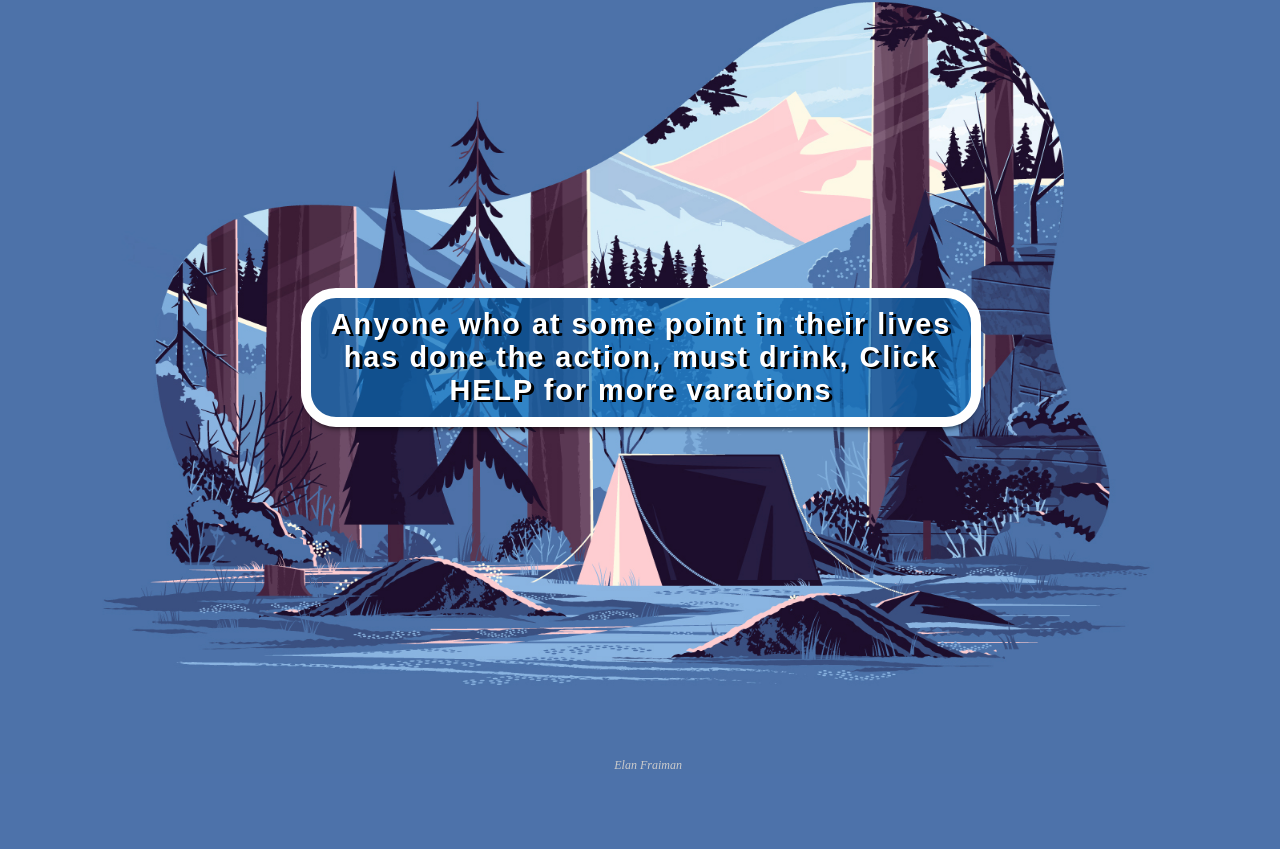
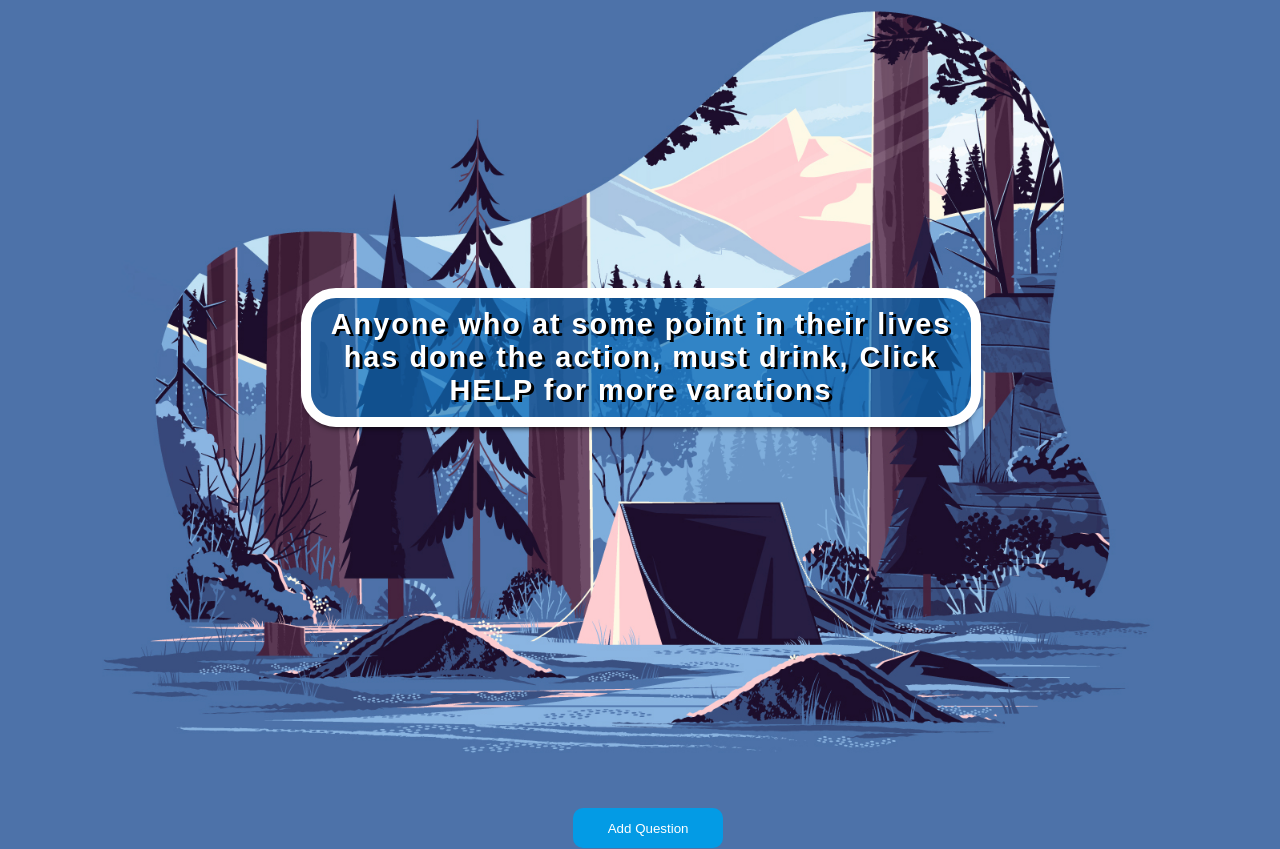
Before and after one commit to elfraim/neverHavei, a React (Create React App) app: page / in a window 1280 px wide. Shown: the part 111-960 px from the top of the page. Before the commit the page ends 885 px from the top, so only its background shows below. Built offline with nearby package versions, Linux system fonts and the light colour scheme.

Commit message:
Adding a custom questions button, need to finish up functions

```diff
--- a/src/App.css
+++ b/src/App.css
@@ -4,7 +4,7 @@ body {
 
 .App {
   display: grid;
-  grid-template: repeat(auto-fill, minmax(250px, 1fr)), 5 / repeat(auto-fill, minmax(250px, 1fr, 5));
+  grid-template: repeat(auto-fill, minmax(250px, 1fr)), 7 / repeat(auto-fill, minmax(250px, 1fr)), 7;
   width: 100%;
   height: 100%;
   /*background-image: url('./bg.gif');*/
@@ -76,6 +76,41 @@ body {
   justify-self: center;
 }
 
+#addQuestion {
+  height: 40px;
+  width: 150px;
+  border-radius: 10px;
+  border-style: none;
+  background-color: #039BE5;
+  color: white;
+  margin-top: 50px;
+  cursor: pointer;
+}
+
+#questionBtnDiv {
+  grid-area: 7 / 2 / 8 / 4;
+  justify-self: center;
+}
+
+#addQuestion:hover {
+  background-color: rgb(51, 177, 240)
+
+}
+
+#addQuestionInput {
+  width: 100%;
+  height: 30px;
+  border: none;
+  font-size: 20px;
+  background-color: whitesmoke;
+  color: #039BE5;
+  font-weight: 900;
+}
+#addQuestionInput:focus {
+  outline: none;
+}
+
+
 #title {
   color: white;
   grid-column: 2/4;
--- a/src/App.js
+++ b/src/App.js
@@ -2,6 +2,7 @@ import React, { Component } from 'react';
 import Card from './components/card';
 import {HelpButton} from './components/helpButton';
 import {Questions, TrapQuestions} from './data/questions';
+import {AddQuestion} from './components/addQuestion';
 import './App.css';
 
 
@@ -43,6 +44,10 @@ generateQuestion = () => {
     }
 }
 
+addQuestion = (event) => {
+
+}
+
   render() {
     return (
       <div className="App">
@@ -54,7 +59,7 @@ generateQuestion = () => {
           color={this.state.textColor} />
         <HelpButton handleClick={this.generateQuestion}
           animate={this.state.animate} />
-          <a id="credits">Elan Fraiman</a>
+          <AddQuestion/>
       </div>
     );
   }
--- /dev/null
+++ b/src/components/addQuestion.js
@@ -0,0 +1,14 @@
+import React from 'react';
+import Popup from "reactjs-popup";
+
+
+export const AddQuestion = (props) => {
+    return (
+        <div id="questionBtnDiv">
+        <Popup trigger={<button id="addQuestion" style={{}}>Add Question</button>} modal
+        closeOnDocumentClick>
+            <input id="addQuestionInput" placeholder="Never have i ever"></input>
+        </Popup>
+        </div>
+    )
+}
--- a/src/data/questions.js
+++ b/src/data/questions.js
@@ -18,8 +18,6 @@ export const Questions = [
     "driven drunk",
     "Lied in this game",
     "Stuck gum under a desk",
-
-
 ]
 
 export const TrapQuestions = [
@@ -29,5 +27,5 @@ export const TrapQuestions = [
     'TRAP! Would you rather Win $50,000 or let your best friend win $500,000?',
     'TRAP! Would you rather know how you will die or when you will die?',
     'TRAP! Would you rather speak all languages or be able to speak to all animals?',
-
+    'TRAP! Ask your own Never have I ever',
 ]
```
